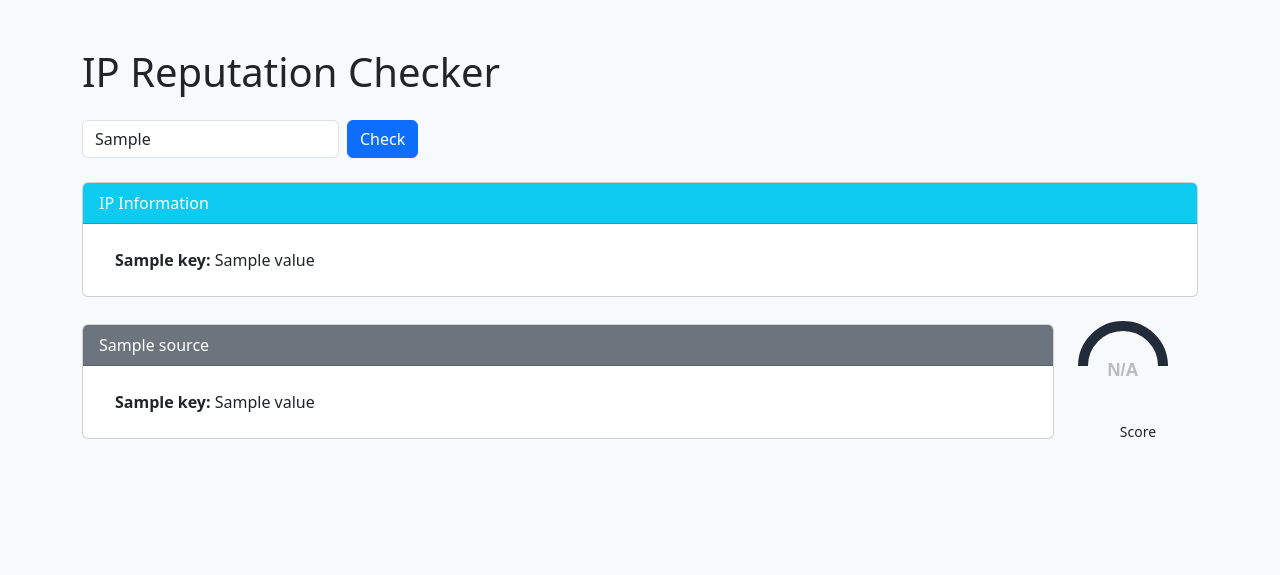
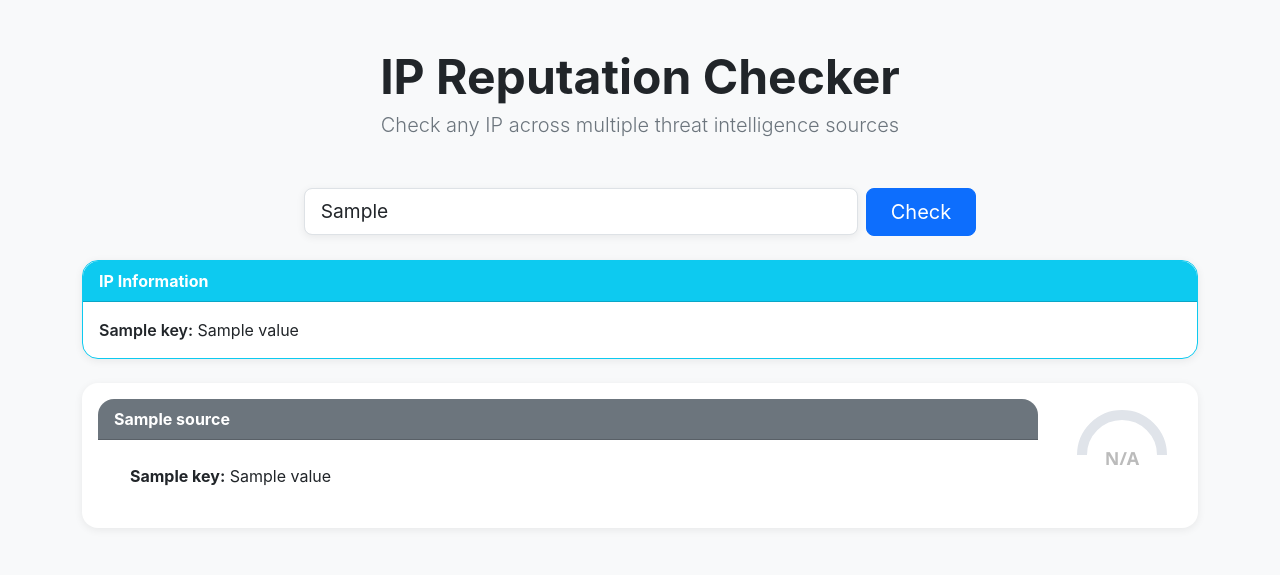
Before and after one commit to ARYDESTROYER/IP_Checker, a Flask app: template templates/index.html in a window 1280 px wide. Shown: the top 575 px of the page. Run offline with Flask 3, Linux system fonts and the light colour scheme; the template is opened without the code that fills it: most values are stand-ins (such as "Sample title", 1, 10 or a date in 2020).

Commit message:
Update index.html

```diff
--- a/templates/index.html
+++ b/templates/index.html
@@ -5,37 +5,51 @@
     <meta name="viewport" content="width=device-width, initial-scale=1.0">
     <title>IP Reputation Checker</title>
     <link href="https://cdn.jsdelivr.net/npm/bootstrap@5.3.0/dist/css/bootstrap.min.css" rel="stylesheet">
+    <style>
+        body { background: #f5f7fa; font-family: 'Inter', 'Segoe UI', Arial, sans-serif; }
+        .card, .bg-white { border-radius: 16px !important; }
+        .card-header { border-radius: 16px 16px 0 0 !important; }
+        .shadow-sm { box-shadow: 0 2px 8px rgba(0,0,0,0.07) !important; }
+        .gauge-outer { display: flex; flex-direction: column; align-items: center; }
+        .gauge-meter { background: none; }
+        input.form-control-lg { font-size: 1.2rem; }
+    </style>
 </head>
 <body class="bg-light">
 <div class="container py-5">
-    <h1 class="mb-4">IP Reputation Checker</h1>
+    <div class="text-center mb-5">
+        <h1 class="display-5 fw-bold mb-1">IP Reputation Checker</h1>
+        <p class="lead text-secondary">Check any IP across multiple threat intelligence sources</p>
+    </div>
     <form method="post" class="mb-4">
-        <div class="row g-2 align-items-center">
-            <div class="col-auto">
-                <input type="text" name="ip" class="form-control" placeholder="Enter IP address" value="{{ ip }}" required>
+        <div class="row g-2 align-items-center justify-content-center">
+            <div class="col-12 col-md-6">
+                <input type="text" name="ip" class="form-control form-control-lg shadow-sm" placeholder="Enter IP address" value="{{ ip }}" required>
             </div>
             <div class="col-auto">
-                <button type="submit" class="btn btn-primary">Check</button>
+                <button type="submit" class="btn btn-primary btn-lg px-4">Check</button>
             </div>
         </div>
     </form>
     {% if error %}
-        <div class="alert alert-danger">{{ error }}</div>
+        <div class="alert alert-danger shadow-sm">{{ error }}</div>
     {% endif %}
     {% if ip_info %}
-        <div class="card mb-4">
-            <div class="card-header bg-info text-white">IP Information</div>
+        <div class="card mb-4 shadow-sm border-info">
+            <div class="card-header bg-info text-white fw-bold">IP Information</div>
             <div class="card-body">
                 {% if ip_info.error %}
                     <div class="text-danger">{{ ip_info.error }}</div>
                 {% else %}
-                    <ul class="list-group list-group-flush">
+                    <div class="row g-3">
                         {% for key, value in ip_info.items() %}
                             {% if key != 'error' %}
-                                <li class="list-group-item"><strong>{{ key }}:</strong> {{ value }}</li>
+                                <div class="col-12 col-md-6">
+                                    <span class="fw-semibold">{{ key }}:</span> {{ value }}
+                                </div>
                             {% endif %}
                         {% endfor %}
-                    </ul>
+                    </div>
                 {% endif %}
             </div>
         </div>
@@ -43,17 +57,17 @@
     {% if reports %}
         <div class="d-flex flex-column gap-4">
             {% for report in reports %}
-                <div class="d-flex flex-row align-items-center justify-content-between">
+                <div class="d-flex flex-row align-items-center justify-content-between bg-white rounded shadow-sm p-3">
                     <div class="flex-grow-1">
-                        <div class="card mb-0">
-                            <div class="card-header bg-secondary text-white">{{ report.source }}</div>
+                        <div class="card mb-0 border-0 bg-transparent">
+                            <div class="card-header bg-secondary text-white fw-bold rounded">{{ report.source }}</div>
                             <div class="card-body">
                                 {% if report.error %}
                                     <div class="text-danger">Error: {{ report.error }}</div>
                                 {% elif report.data %}
                                     <ul class="list-group list-group-flush">
                                         {% for key, value in report.data.items() %}
-                                            <li class="list-group-item"><strong>{{ key }}:</strong> {{ value }}</li>
+                                            <li class="list-group-item bg-transparent"><strong>{{ key }}:</strong> {{ value }}</li>
                                         {% endfor %}
                                     </ul>
                                 {% else %}
@@ -62,25 +76,27 @@
                             </div>
                         </div>
                     </div>
-                    <div class="ms-4" style="min-width:120px;">
-                        {% set score = None %}
-                        {% set max_score = None %}
+                    <div class="ms-4 d-flex flex-column align-items-center" style="min-width:120px;">
+                        {% set gauge = {'score': None, 'max': None, 'label': '', 'percent': None} %}
                         {% if report.source == 'VirusTotal' and report.data %}
-                            {% set score = report.data['Malicious'] %}
-                            {% set max_score = 94 %}
+                            {% set malicious = report.data['Malicious']|int(0) %}
+                            {% set gauge = {'score': malicious, 'max': 94, 'label': malicious ~ ' / 94', 'percent': (malicious / 94) if malicious is not none else None} %}
                         {% elif report.source == 'AbuseIPDB' and report.data %}
-                            {% set score = report.data['Abuse Confidence Score'] %}
-                            {% set max_score = 100 %}
+                            {% set abuse_score = report.data['Abuse Confidence Score']|int(0) %}
+                            {% set gauge = {'score': abuse_score, 'max': 100, 'label': abuse_score ~ ' / 100', 'percent': (abuse_score / 100) if abuse_score is not none else None} %}
                         {% elif report.source == 'Pulsedive' and report.data %}
-                            {% set score = report.data['Risk Level'] %}
-                            {% set max_score = 10 %}
+                            {% set risk_map = {'none': 0, 'low': 0.1, 'medium': 0.3, 'high': 0.6, 'critical': 1.0} %}
+                            {% set risk = report.data['Risk Level']|lower %}
+                            {% set percent = risk_map[risk] if risk in risk_map else None %}
+                            {% set gauge = {'score': risk|capitalize, 'max': '', 'label': risk|capitalize, 'percent': percent} %}
                         {% elif report.source == 'GreyNoise' and report.data %}
-                            {% set score = 0 if report.data['Classification'] == 'benign' else (5 if report.data['Classification'] == 'unknown' else 10) %}
-                            {% set max_score = 10 %}
+                            {% set class_map = {'benign': 0, 'unknown': 0.3, 'malicious': 1.0} %}
+                            {% set classification = report.data['Classification']|lower %}
+                            {% set percent = class_map[classification] if classification in class_map else None %}
+                            {% set gauge = {'score': classification|capitalize, 'max': '', 'label': classification|capitalize, 'percent': percent} %}
                         {% endif %}
-                        <div>
-                            <canvas class="gauge-meter" width="90" height="90" data-score="{{ score }}" data-max="{{ max_score }}"></canvas>
-                            <div class="text-center mt-1 small">Score</div>
+                        <div class="gauge-outer">
+                            <canvas class="gauge-meter" width="90" height="90" data-score="{{ gauge.score }}" data-max="{{ gauge.max }}" data-label="{{ gauge.label }}" data-percent="{{ gauge.percent }}"></canvas>
                         </div>
                     </div>
                 </div>
@@ -90,19 +106,18 @@
 </div>
 <script>
 // Gauge rendering script
-function drawGauge(canvas, score, max) {
+function drawGauge(canvas, score, max, label, percent) {
     if (!canvas) return;
     var ctx = canvas.getContext('2d');
     ctx.clearRect(0,0,canvas.width,canvas.height);
-    var percent = (score === null || max === null || isNaN(score) || isNaN(max) || max == 0) ? null : (score/max);
     // Gauge background
     ctx.beginPath();
     ctx.arc(45,45,40,Math.PI,2*Math.PI);
-    ctx.strokeStyle = '#222b3a';
+    ctx.strokeStyle = '#e0e4ea';
     ctx.lineWidth = 10;
     ctx.stroke();
     // Gauge fill
-    if (percent !== null) {
+    if (percent !== null && percent !== undefined && !isNaN(percent)) {
         var start = Math.PI;
         var end = Math.PI + Math.PI * percent;
         ctx.beginPath();
@@ -116,17 +131,14 @@ function drawGauge(canvas, score, max) {
         ctx.lineWidth = 10;
         ctx.stroke();
         // Score text
-        ctx.font = 'bold 28px sans-serif';
+        ctx.font = 'bold 28px Segoe UI, Arial, sans-serif';
         ctx.fillStyle = color;
         ctx.textAlign = 'center';
         ctx.textBaseline = 'middle';
-        ctx.fillText(score,45,45);
-        ctx.font = 'bold 13px sans-serif';
-        ctx.fillStyle = '#889';
-        ctx.fillText('/ ' + max,45,65);
+        ctx.fillText(label,45,45);
     } else {
         // Not rated
-        ctx.font = 'bold 18px sans-serif';
+        ctx.font = 'bold 18px Segoe UI, Arial, sans-serif';
         ctx.fillStyle = '#bbb';
         ctx.textAlign = 'center';
         ctx.textBaseline = 'middle';
@@ -135,13 +147,11 @@ function drawGauge(canvas, score, max) {
 }
 document.addEventListener('DOMContentLoaded', function() {
     document.querySelectorAll('.gauge-meter').forEach(function(canvas) {
-        var score = parseFloat(canvas.dataset.score);
-        var max = parseFloat(canvas.dataset.max);
-        if (isNaN(score) || isNaN(max)) {
-            drawGauge(canvas, null, null);
-        } else {
-            drawGauge(canvas, score, max);
-        }
+        var score = canvas.dataset.score;
+        var max = canvas.dataset.max;
+        var label = canvas.dataset.label;
+        var percent = parseFloat(canvas.dataset.percent);
+        drawGauge(canvas, score, max, label, percent);
     });
 });
 </script>
```
